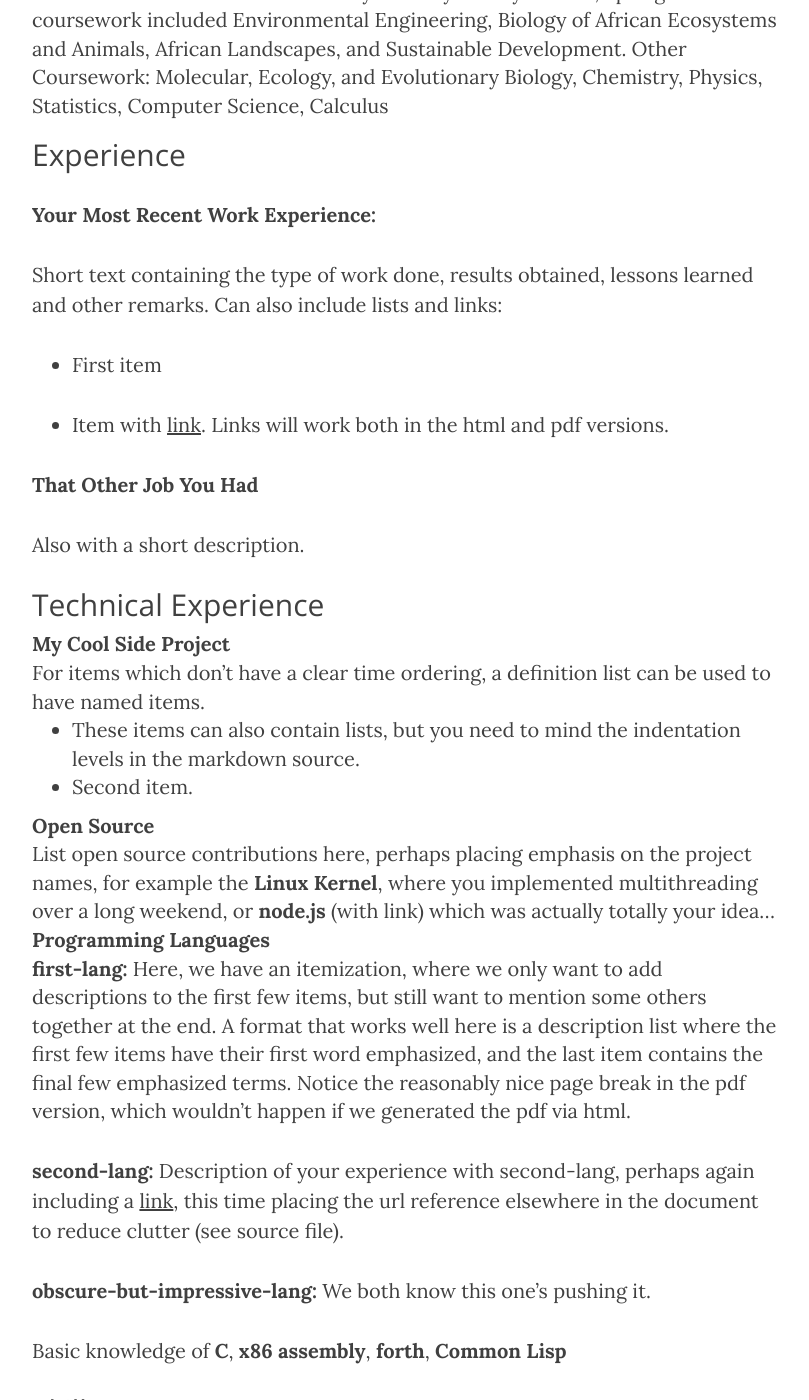
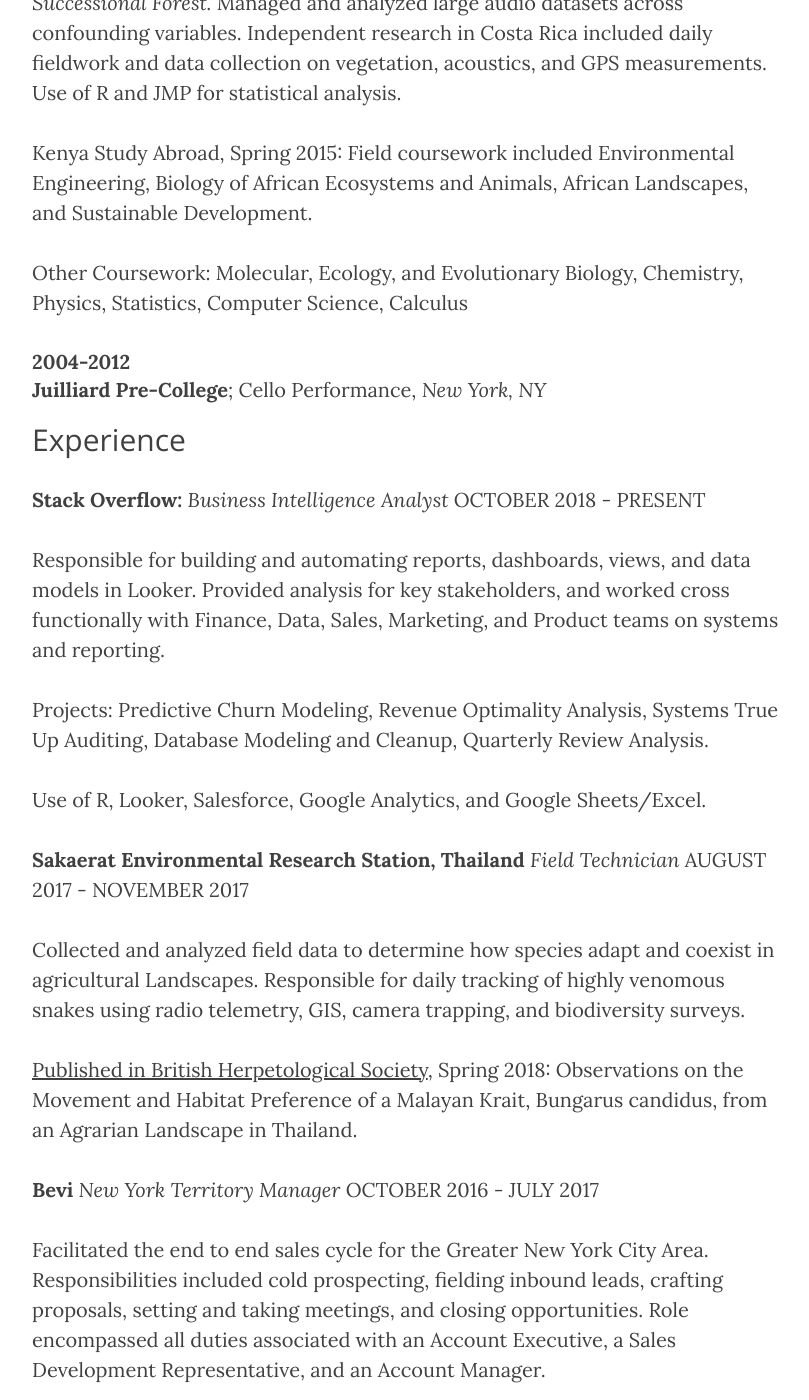
Before and after one commit to lucyahayes/luicyfruit.github.io, a Jekyll site: the page built from Resume.md, in a window 1280 px wide and 1400 px high, scrolled down 943 px. Shown: the whole window, without its empty margins (233-1042 px from the left). Built offline with Jekyll 4.4.1, drawn with Linux system fonts in a browser that asks for light colours; nearby versions of some CDN libraries; some of the changed text lies outside the part shown.

Commit message:
Update Resume.md

```diff
--- a/Resume.md
+++ b/Resume.md
@@ -9,81 +9,54 @@ Education
 ---------
 
 2019-2020
-:   **Flatiron School**; Data Science Bootcamp, *New York, NY* (MyTown)
+:   **Flatiron School**; Data Science Bootcamp, *New York, NY*
+
     Completed coursework consisting of Python, SQL, Statistics, Regression, Machine Learning Techniques,
     Deep Learning, and NLP. End of module projects consisted of a completed Jupyter Notebook, blogpost,
     and a presentation.
 
 2012-2016
 :   **Princeton University**; BA Ecology and Evolutionary Biology, *Princeton, NJ*
-    Senior Thesis: The Interaction Between Soundscape and Vegetation Structure in a Successional Forest. Managed and analyzed     large audio datasets across confounding variables. Independent research in Costa Rica included daily fieldwork and data       collection on vegetation, acoustics, and GPS measurements. Use of R and JMP for statistical analysis.
-    Kenya Study Abroad, Spring 2015: Field coursework included Environmental Engineering, Biology of African Ecosystems and       Animals, African Landscapes, and Sustainable Development.
+
+    Senior Thesis: *The Interaction Between Soundscape and Vegetation Structure in a Successional Forest.*    Managed and analyzed large audio datasets across confounding variables. Independent research in Costa Rica included daily fieldwork and data collection on vegetation, acoustics, and GPS measurements. Use of R and JMP for statistical analysis.
+
+    Kenya Study Abroad, Spring 2015: Field coursework included Environmental Engineering, Biology of African Ecosystems and Animals, African Landscapes, and Sustainable Development.
+
     Other Coursework: Molecular, Ecology, and Evolutionary Biology, Chemistry, Physics, Statistics, Computer Science, Calculus
 
+2004-2012
+:   **Juilliard Pre-College**; Cello Performance, *New York, NY*
 
 Experience
 ----------
 
-**Your Most Recent Work Experience:**
+**Stack Overflow:** *Business Intelligence Analyst*
+OCTOBER 2018 - PRESENT
 
-Short text containing the type of work done, results obtained,
-lessons learned and other remarks. Can also include lists and
-links:
+Responsible for building and automating reports, dashboards, views, and data models in Looker. Provided analysis for key stakeholders, and worked cross functionally with Finance, Data, Sales, Marketing, and Product teams on systems and reporting.
 
-* First item
+Projects: Predictive Churn Modeling, Revenue Optimality Analysis, Systems True Up Auditing, Database Modeling and Cleanup, Quarterly Review Analysis.
 
-* Item with [link](http://www.example.com). Links will work both in
-  the html and pdf versions.
+Use of R, Looker, Salesforce, Google Analytics, and Google Sheets/Excel.
 
-**That Other Job You Had**
 
-Also with a short description.
+**Sakaerat Environmental Research Station, Thailand** *Field Technician*
+AUGUST 2017 - NOVEMBER 2017
 
-Technical Experience
---------------------
+Collected and analyzed field data to determine how species adapt and coexist in agricultural Landscapes. Responsible for daily tracking of highly venomous snakes using radio telemetry, GIS, camera trapping, and biodiversity surveys.
 
-My Cool Side Project
-:   For items which don't have a clear time ordering, a definition
-    list can be used to have named items.
+[Published in British Herpetological Society](https://www.thebhs.org/publications/the-herpetological-bulletin/issue-number-143-spring-2018/1814-07-the-movements-and-habitat-preferences-of-a-malayan-krait-i-bungarus-candidus-i-in-an-agrarian-landscape), Spring 2018: Observations on the Movement and Habitat Preference of a Malayan Krait, Bungarus candidus, from an Agrarian Landscape in Thailand.
 
-    * These items can also contain lists, but you need to mind the
-      indentation levels in the markdown source.
-    * Second item.
+**Bevi** *New York Territory Manager*
+OCTOBER 2016 - JULY 2017
 
-Open Source
-:   List open source contributions here, perhaps placing emphasis on
-    the project names, for example the **Linux Kernel**, where you
-    implemented multithreading over a long weekend, or **node.js**
-    (with [link](http://nodejs.org)) which was actually totally
-    your idea...
-
-Programming Languages
-:   **first-lang:** Here, we have an itemization, where we only want
-    to add descriptions to the first few items, but still want to
-    mention some others together at the end. A format that works well
-    here is a description list where the first few items have their
-    first word emphasized, and the last item contains the final few
-    emphasized terms. Notice the reasonably nice page break in the pdf
-    version, which wouldn't happen if we generated the pdf via html.
-
-:   **second-lang:** Description of your experience with second-lang,
-    perhaps again including a [link] [ref], this time placing the url
-    reference elsewhere in the document to reduce clutter (see source
-    file).
-
-:   **obscure-but-impressive-lang:** We both know this one's pushing
-    it.
-
-:   Basic knowledge of **C**, **x86 assembly**, **forth**, **Common Lisp**
-
-[ref]: https://github.com/githubuser/superlongprojectname
+Facilitated the end to end sales cycle for the Greater New York City Area. Responsibilities included cold prospecting, fielding inbound leads, crafting proposals, setting and taking meetings, and closing opportunities. Role encompassed all duties associated with an Account Executive, a Sales Development Representative, and an Account Manager.
 
 Skills
 ----------------------------------------
-
+* Languages:
+    * Python, R, LookML, SQL
 * Human Languages:
-     * English (native speaker)
-
-* Random tidbit
-
-* Other sort of impressive-sounding thing you did
+     * English, Spanish Working Proficiency
+* Other:
+    * Can drive a motorcycle, great at poaching eggs, and college competitive sailor
```
